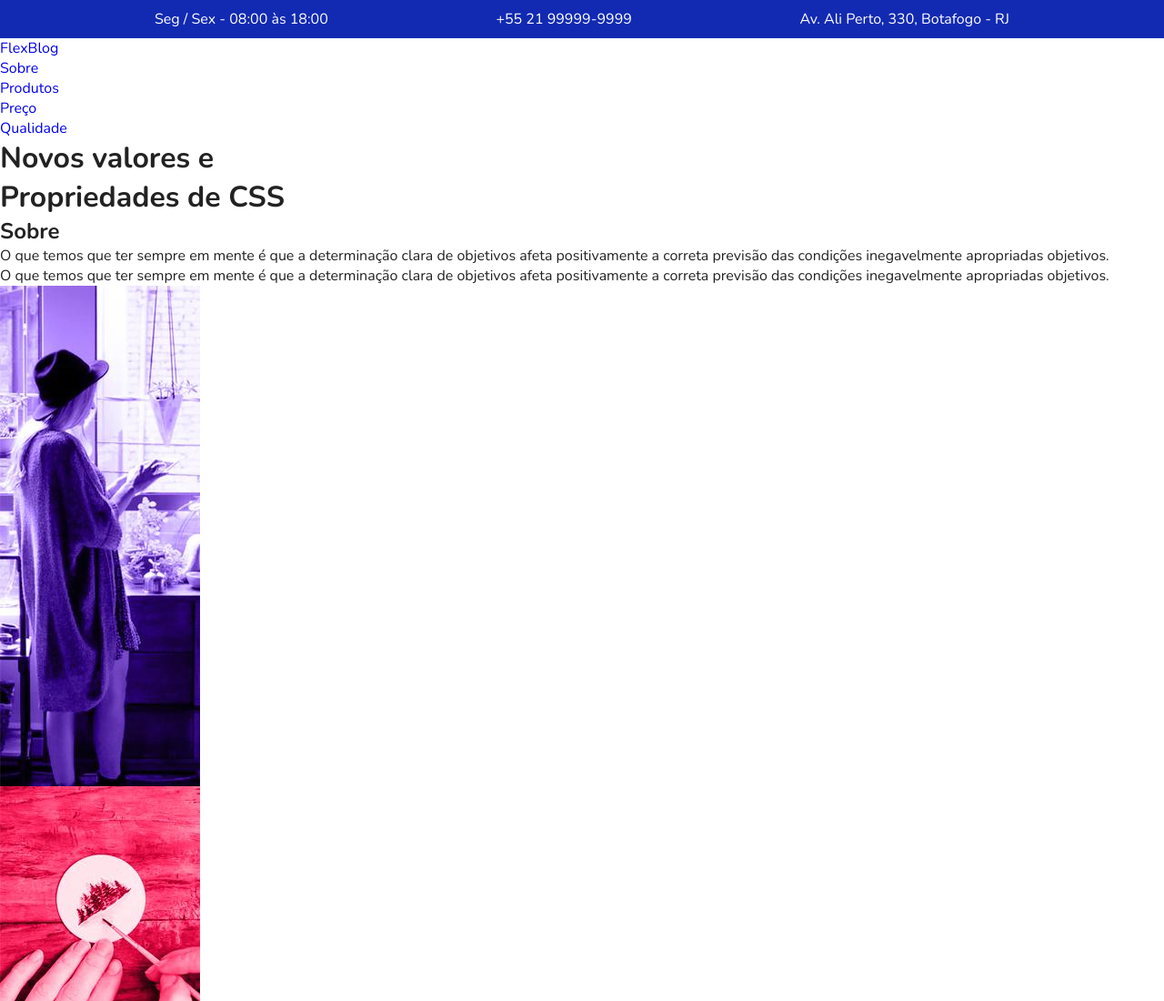
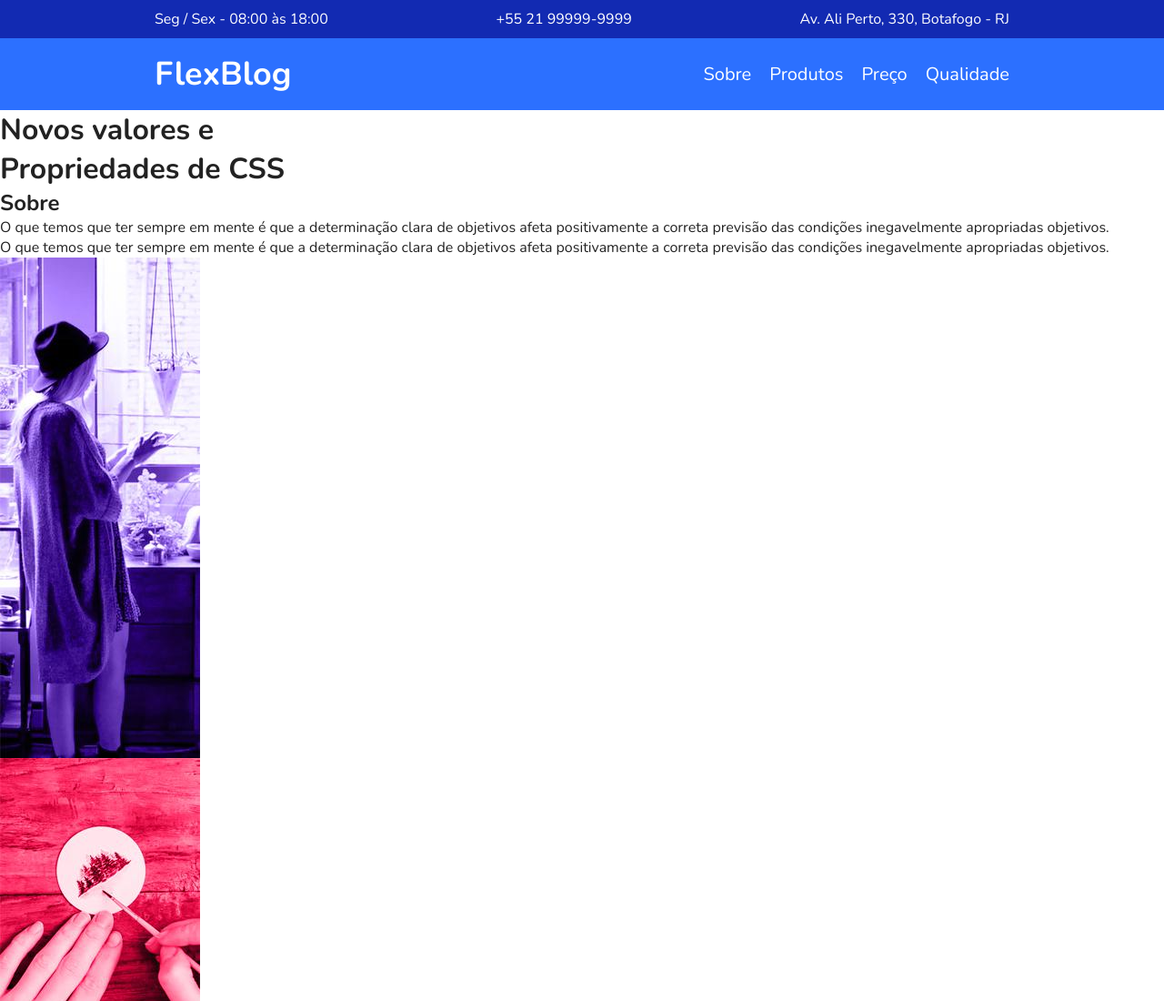
Before and after one commit to ViniSantosJ/Flexblog, a plain HTML site: page Flexblog/index.html in a window 1280 px wide. Shown: the top 1100 px of the page at 91% size. Drawn offline with nearby package versions, Linux system fonts and the light colour scheme.

Commit message:
Menu
Implementando o estilo do menu.

```diff
--- a/Flexblog/index.html
+++ b/Flexblog/index.html
@@ -28,11 +28,11 @@
       <div class="menu-logo">
         <a href="#">FlexBlog</a>
       </div>
-      <nav>
+      <nav class="menu-nav">
         <ul>
           <li><a href="sobre">Sobre</a></li>
           <li><a href="produtos">Produtos</a></li>
-          <li><a href="preco">Preço</li>
+          <li><a href="preco">Preço</a></li>
           <li><a href="qualidade">Qualidade</a></li>
         </ul>
       </nav>
--- a/Flexblog/scss/_variaveis.scss
+++ b/Flexblog/scss/_variaveis.scss
@@ -5,3 +5,6 @@ $azul-principal: #122ab2;
 $azul-secundario: #2c70ff;
 // Fontes
 $fonte-1: "Nunito", Helvetica, Arial, sans-serif;
+
+//Tamanhos
+$container: 960px;
--- a/Flexblog/scss/style.scss
+++ b/Flexblog/scss/style.scss
@@ -8,7 +8,7 @@
 }
 
 .superinfo {
-  max-width: 960px;
+  max-width: $container;
   margin: 0 auto;
   display: flex;
   justify-content: space-between;
@@ -23,3 +23,42 @@
 .superinfo a {
   color: $white;
 }
+
+/* Menu */
+.menu-bg {
+  background: $azul-secundario;
+}
+
+.menu {
+  max-width: $container;
+  margin: 0 auto;
+  padding: 15px 0;
+  display: flex;
+  flex-wrap: wrap;
+  justify-content: space-between;
+  align-items: center;
+  a {
+    color: $white;
+  }
+}
+
+.menu-logo a {
+  font-size: 2.25em;
+  font-weight: bold;
+  margin: 0 10px;
+}
+
+.menu-nav {
+  ul {
+    display: flex;
+    flex-wrap: wrap;
+  }
+  a {
+    font-size: 1.25em;
+    display: block;
+    padding: 10px;
+  }
+  a:hover {
+    color: $azul-principal;
+  }
+}
```
Also changed, not shown: Flexblog/css/style.css, Flexblog/css/style.min.css.
